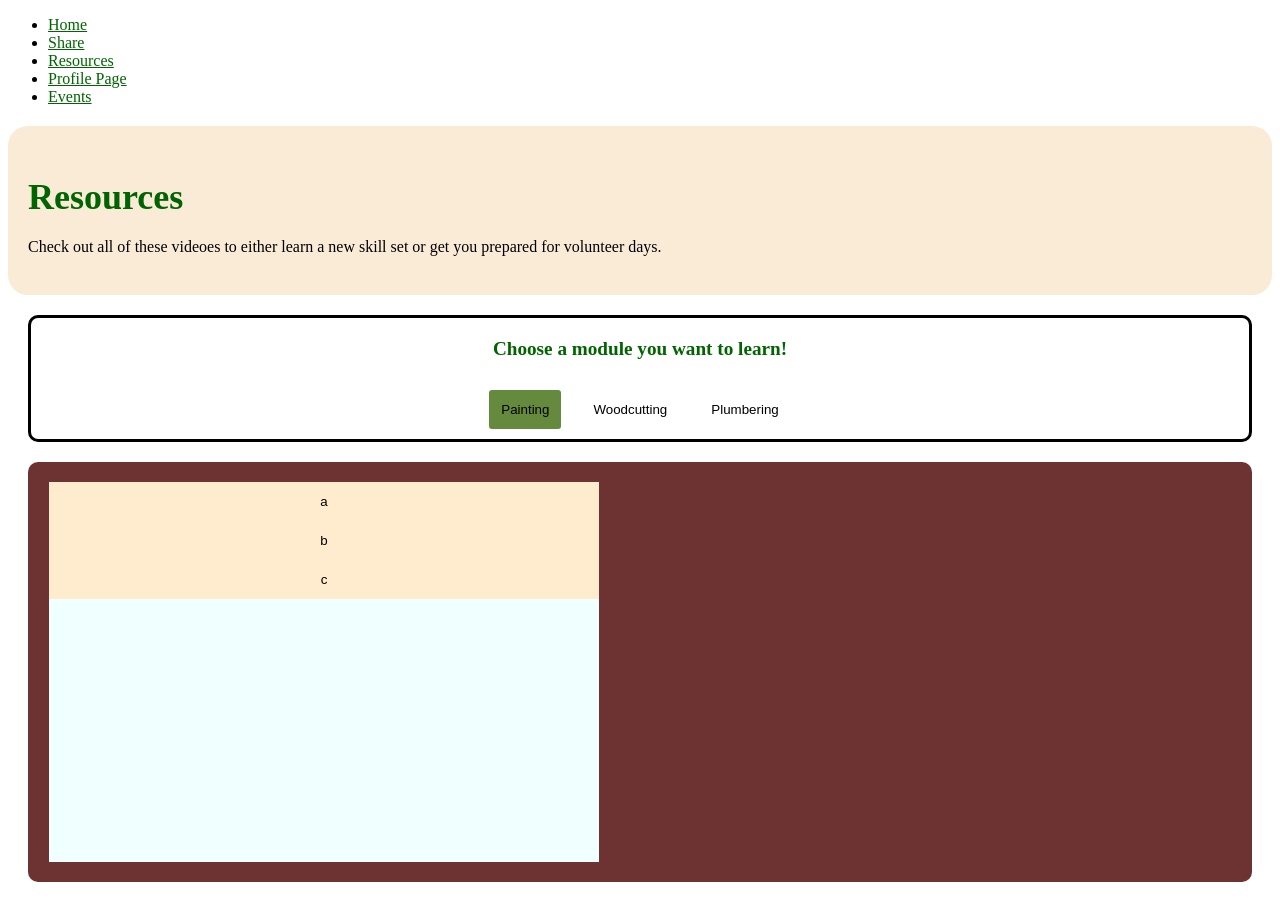
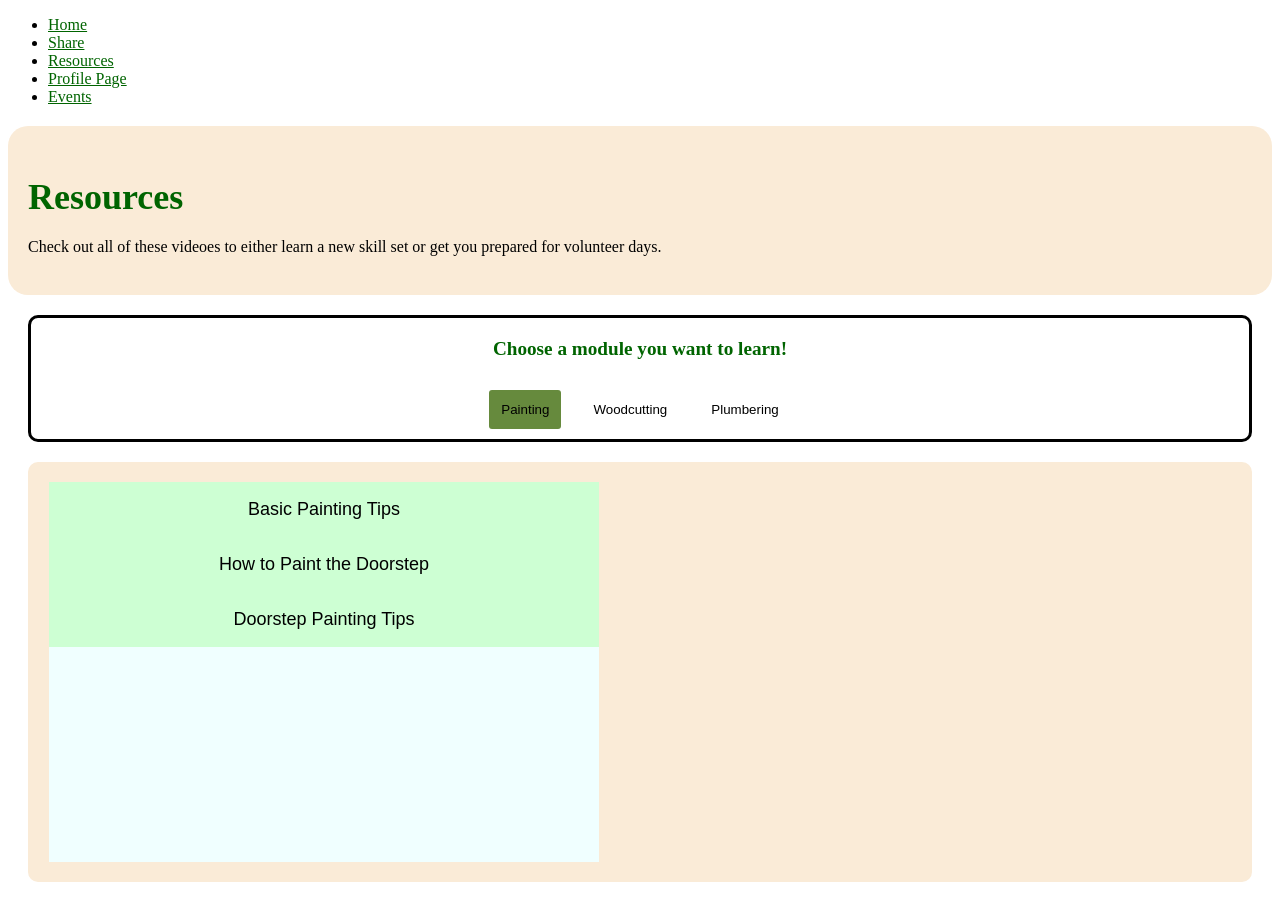
Before and after one commit to cfgchicago23/Team-7, a React (Create React App) app in the folder frontend/: page /resources in a window 1280 px wide. Built offline with nearby package versions, Linux system fonts and the light colour scheme.

Commit message:
Updated video list names; updated video box styles

```diff
--- a/frontend/src/pages/resource_page.css
+++ b/frontend/src/pages/resource_page.css
@@ -72,7 +72,7 @@
 }
 
 .resource-module-container {
-    background-color: rgb(109, 50, 50);
+    background-color: antiquewhite;
     margin: 20px;
     border-radius: 10px;
 }
@@ -87,15 +87,16 @@
 }
 
 .video-button {
-    padding-top: 10px;
-    padding-bottom: 10px;
+    padding-top: 15px;
+    padding-bottom: 15px;
     text-wrap: wrap;
-    background-color: blanchedalmond;
+    background-color: rgb(205, 255, 211);
     border-color: transparent;
+    font-size: 18px;
 }
 
 .video-button:hover {
-    background-color: rgb(145, 119, 80);
+    background-color: rgb(80, 145, 80);
     color:white;
     cursor: pointer;
 }
--- a/frontend/src/pages/resource_page.js
+++ b/frontend/src/pages/resource_page.js
@@ -8,15 +8,15 @@ function Resources() {
       "module-title": "Painting",
       videos: [
         {
-          title: "a",
-          video_id: "UdeZkJEv5xU",
+          title: "Basic Painting Tips",
+          video_id: "CRXCB_3gLok",
         },
         {
-          title: "b",
+          title: "How to Paint the Doorstep",
           video_id: "syMnmDrp2qY",
         },
         {
-          title: "c",
+          title: "Doorstep Painting Tips",
           video_id: "39Cw42fWTmc",
         },
       ],
@@ -25,16 +25,16 @@ function Resources() {
       "module-title": "Woodcutting",
       videos: [
         {
-          title: "",
-          video_id: "UdeZkJEv5xU",
+          title: "How to Make a Sawbuck in 3 Minutes",
+          video_id: "waxfOrAjWvE",
         },
         {
-          title: "e",
-          video_id: "syMnmDrp2qY",
+          title: "How to Split Wood",
+          video_id: "aEZCgZV7Ecw",
         },
         {
-          title: "f",
-          video_id: "39Cw42fWTmc",
+          title: "Cutting Board for Beginners",
+          video_id: "Qj3cu9PlHHU",
         },
       ],
     },
@@ -42,20 +42,21 @@ function Resources() {
       "module-title": "Plumbering",
       videos: [
         {
-          title: "g",
+          title: "How to Connect a Broken PVC Pipe",
           video_id: "UdeZkJEv5xU",
         },
         {
-          title: "h",
-          video_id: "syMnmDrp2qY",
+          title: "How To Plumb A Bathroom In 20 Minutes",
+          video_id: "Jt0VfS6xw2U",
         },
         {
-          title: "e",
-          video_id: "39Cw42fWTmc",
+          title: "How To Vent Plumbing Pipe - Toilet, Bathroom Sink, and more!",
+          video_id: "XlHFdxSXR2s",
         },
       ],
     },
   ];
+
 
   const opts = {
     height: "380",
```
